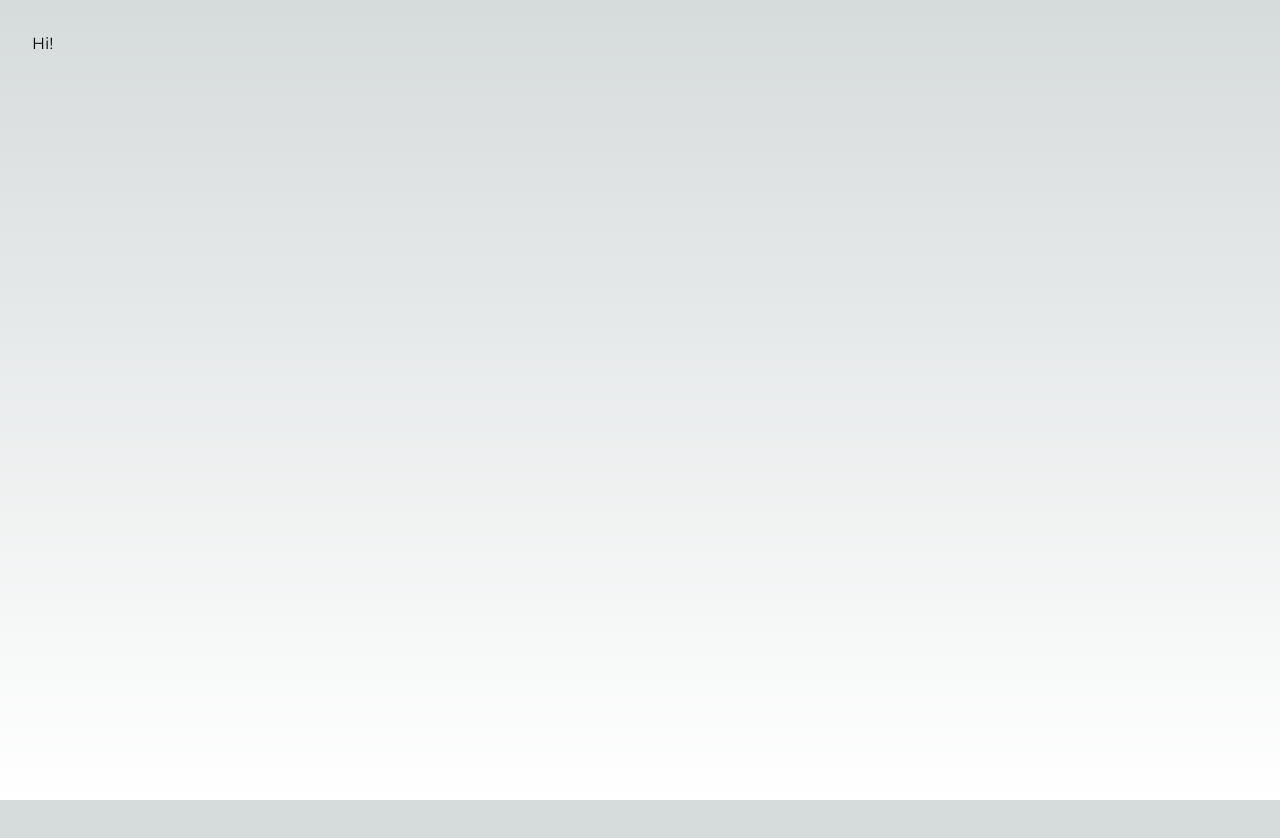
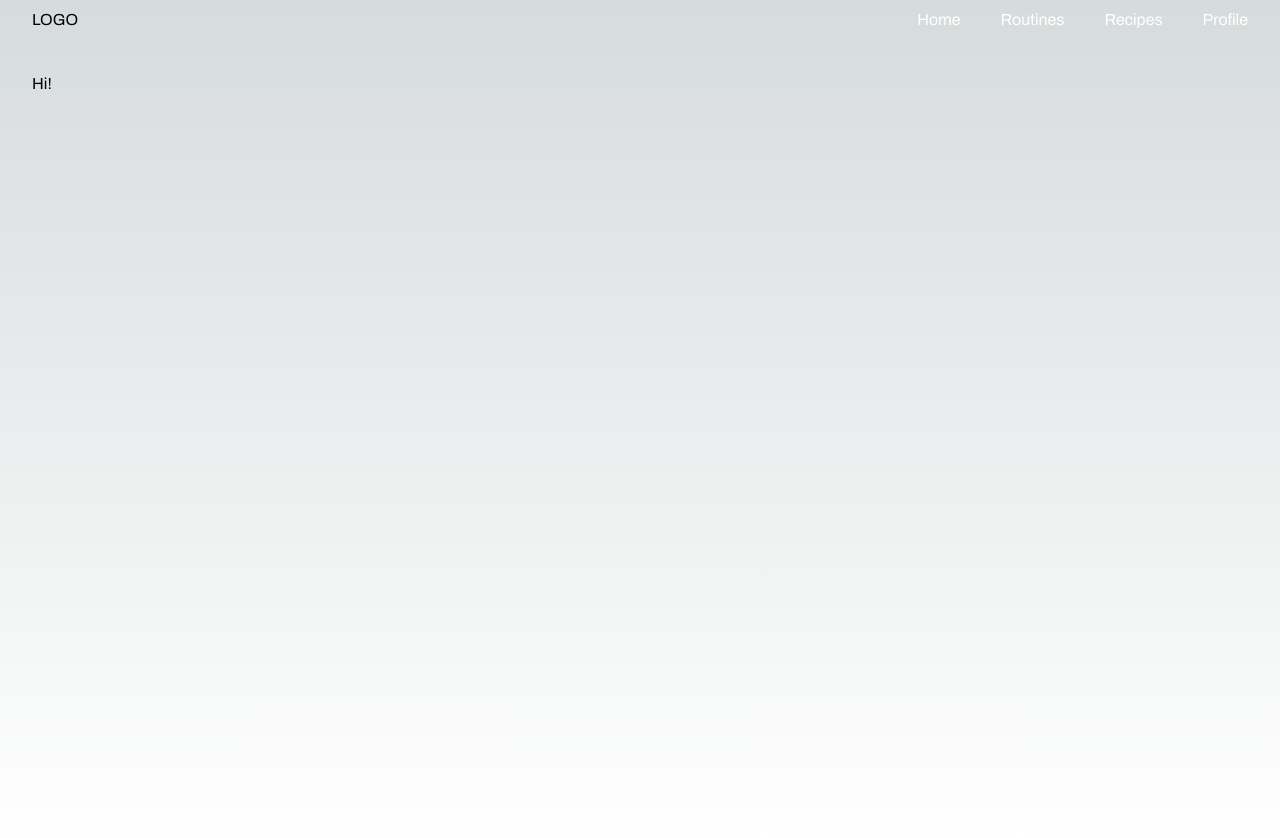
Before and after one commit to carlosquesada24/fitness-app, a Next.js app: page / in a window 1280 px wide. Before the commit the page ends 800 px from the top, so only its background shows below. Built offline with nearby package versions, Linux system fonts and the light colour scheme.

Commit message:
Font and navbar added

```diff
--- a/app/layout.tsx
+++ b/app/layout.tsx
@@ -1,8 +1,11 @@
 import type { Metadata } from 'next'
-import { Montserrat } from 'next/font/google'
+import {
+  Archivo,
+} from 'next/font/google'
 import './globals.css'
+import Link from 'next/link'
 
-const inter = Montserrat({ subsets: ['latin'] })
+const inter = Archivo({ subsets: ['latin'] })
 
 export const metadata: Metadata = {
   title: 'Fitness App',
@@ -17,12 +20,31 @@ export default function RootLayout({
   return (
     <html lang="en">
       <body className={inter.className}>
-        {/* <nav>
-          <ul>
-            <li>Home</li>
-            <li>About</li>
-          </ul>
-        </nav> */}
+        <nav className='
+          w-full
+          py-2
+
+          lg:px-8
+
+          bg-[#252525]
+          fixed
+          flex
+          justify-between
+          bottom-0
+          lg:top-0
+          lg:bottom-auto
+          lg:relative
+          lg:bg-transparent
+        '>
+          <span className='hidden lg:block'>LOGO</span>
+
+          <div className='flex justify-between w-full lg:w-auto'>
+            <Link className='m-auto text-[#fff] lg:mr-10' href="/">Home</Link>
+            <Link className='m-auto text-[#fff] lg:mr-10' href="/routines">Routines</Link>
+            <Link className='m-auto text-[#fff] lg:mr-10' href="/recipes">Recipes</Link>
+            <Link className='m-auto text-[#fff]' href="/recipes">Profile</Link>
+          </div>
+        </nav>
 
         <main className="w-full min-h-screen p-2 sm:p-8">
           {children}
```
